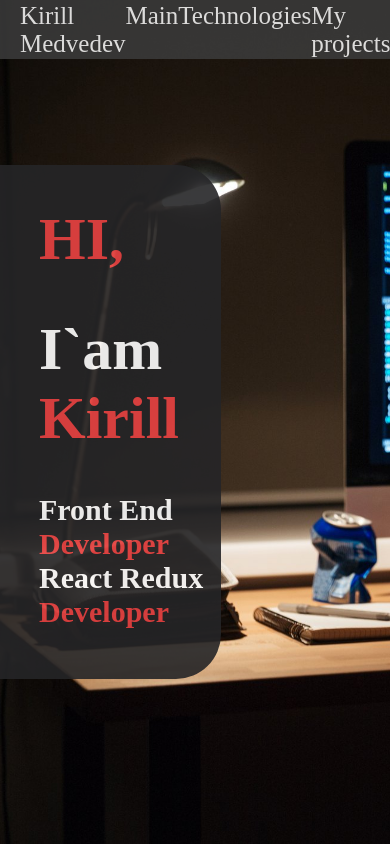
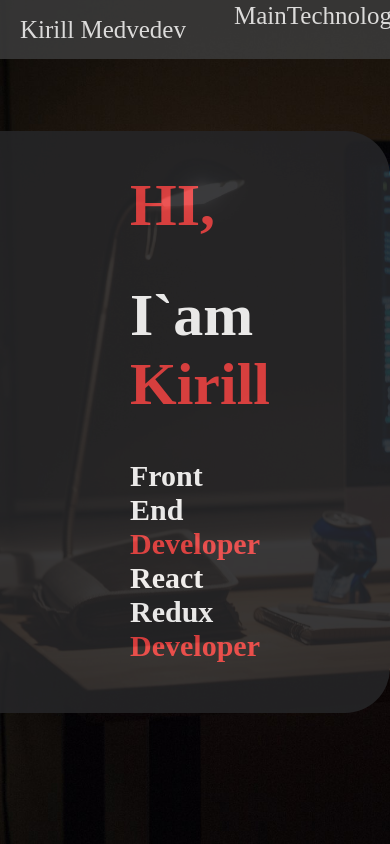
Before and after one commit to Kiri1111/my-portfolio, a React (Create React App) app: page / in a window 390 px wide. Shown: the top 844 px of the page. Built offline with nearby package versions, Linux system fonts and the light colour scheme; a web font is replaced by a local one.

Commit message:
add adaption for main

```diff
--- a/src/common/styles/Container.module.css
+++ b/src/common/styles/Container.module.css
@@ -8,3 +8,9 @@
     justify-content: space-between;
     flex-wrap: wrap;
 }
+
+@media screen and (max-width: 615px) {
+    .container {
+        width: 100%;
+    }
+}
--- a/src/index.tsx
+++ b/src/index.tsx
@@ -3,6 +3,7 @@ import ReactDOM from 'react-dom/client';
 import './index.css';
 import App from './App';
 import reportWebVitals from './reportWebVitals';
+import {BrowserRouter} from "react-router-dom";
 
 const root = ReactDOM.createRoot(
     document.getElementById('root') as HTMLElement
--- a/src/main/Main.module.scss
+++ b/src/main/Main.module.scss
@@ -7,20 +7,22 @@
   .text {
     background: $backGroundSecondColor;
     opacity: 90%;
-    width: 65vh;
+    //width: 38vw;
     font-family: 'Calligraffitti', cursive;
     padding-bottom: 50px;
     padding-left: 130px;
+    padding-right: 130px;
     border-bottom-right-radius: 45px;
     border-top-right-radius: 45px;
     position: relative;
-    left: -130px;
+    left: -150px;
     color: $textColor;
     font-size: 30px;
     font-weight: bold;
-    //@media screen and (max-width: 548px) {
-    //  width: 100vh
-    //}
+    @media screen and (max-width: 615px) {
+      width: 100vw;
+      left: 0;
+    }
 
     .orangeText {
       color: $primaryColor;
--- a/src/nav/Nav.module.scss
+++ b/src/nav/Nav.module.scss
@@ -1,7 +1,7 @@
 @import './src/common/styles/sass/variables';
 
 .nav {
-  width: 50vh;
+  width: 40vw;
   display: flex;
   justify-content: space-around;
   color: $textColor;
```
Also changed, not shown: src/AllProject.tsx (added, +23 -0 lines), src/App.tsx (line endings or trailing spaces).
